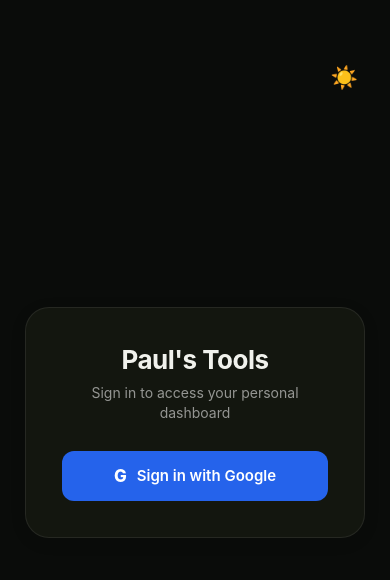
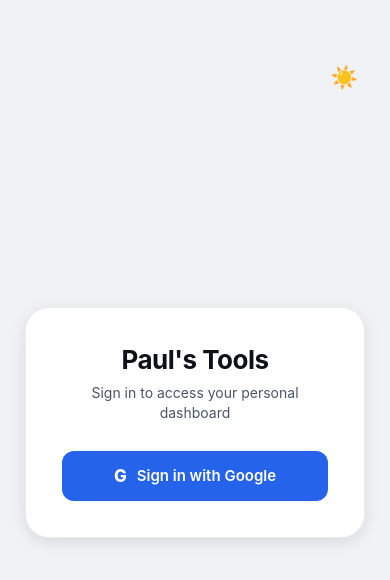
Before and after one commit to paulfulfer/PaulTools, a React Native app: screen /GolfTab in a window 390 px wide. Shown: the top 580 px of the page. Built offline with nearby package versions, Linux system fonts and the light colour scheme; no server answers; what @react-native-google-signin/google-signin would draw is missing.

Commit message:
revert theme

```diff
--- a/src/screens/finance/ExpenseLogScreen.js
+++ b/src/screens/finance/ExpenseLogScreen.js
@@ -9,9 +9,10 @@
 import 'firebase/compat/firestore';
 import { useTheme } from '../../context/ThemeContext';
 import { useAuth } from '../../context/AuthContext';
-import { MONO } from '../../theme';
 
 // ─── Constants ────────────────────────────────────────────────────────────────
+
+const MONO = Platform.select({ ios: 'Menlo', android: 'monospace' });
 
 const CATEGORIES = ['Equipment', 'Golf', 'Gas', 'Food', 'Social', 'Subscriptions', 'Emergency', 'Other'];
 
--- a/src/screens/finance/MealCostTrackerScreen.js
+++ b/src/screens/finance/MealCostTrackerScreen.js
@@ -8,7 +8,8 @@
 import 'firebase/compat/firestore';
 import { useTheme } from '../../context/ThemeContext';
 import { useAuth } from '../../context/AuthContext';
-import { MONO } from '../../theme';
+
+const MONO = Platform.select({ ios: 'Menlo', android: 'monospace' });
 
 // ─── Helpers ─────────────────────────────────────────────────────────────────
 
--- a/src/screens/finance/ShiftLogScreen.js
+++ b/src/screens/finance/ShiftLogScreen.js
@@ -9,9 +9,10 @@
 import 'firebase/compat/firestore';
 import { useTheme } from '../../context/ThemeContext';
 import { useAuth } from '../../context/AuthContext';
-import { MONO } from '../../theme';
 
 // ─── Constants ────────────────────────────────────────────────────────────────
+
+const MONO = Platform.select({ ios: 'Menlo', android: 'monospace' });
 
 const DEFAULT_JOBS = [
   { id: 'j1', title: 'SESP',          wage: 10.25, unit: 'hrs' },
--- a/src/screens/golf/ClubDistancesScreen.js
+++ b/src/screens/golf/ClubDistancesScreen.js
@@ -9,9 +9,10 @@
 import 'firebase/compat/firestore';
 import { useTheme } from '../../context/ThemeContext';
 import { useAuth } from '../../context/AuthContext';
-import { MONO } from '../../theme';
 
 // ─── Constants ────────────────────────────────────────────────────────────────
+
+const MONO = Platform.select({ ios: 'Menlo', android: 'monospace' });
 
 const TYPE_ORDER  = ['driver','wood','hybrid','iron','wedge','putter','ball','training','other'];
 const TYPE_LABELS = { driver:'Driver', wood:'Wood', hybrid:'Hybrid', iron:'Iron', wedge:'Wedge', putter:'Putter', ball:'Ball', training:'Training', other:'Other' };
--- a/src/screens/golf/EquipmentScreen.js
+++ b/src/screens/golf/EquipmentScreen.js
@@ -8,9 +8,10 @@
 import 'firebase/compat/firestore';
 import { useTheme } from '../../context/ThemeContext';
 import { useAuth } from '../../context/AuthContext';
-import { MONO } from '../../theme';
 
 // ─── Configuration ────────────────────────────────────────────────────────────
+
+const MONO = Platform.select({ ios: 'Menlo', android: 'monospace' });
 
 const SECTIONS = [
   { key:'driver',   label:'Drivers',                        icon:'🏌️', singular:'Driver'       },
--- a/src/screens/golf/RoundTrackerScreen.js
+++ b/src/screens/golf/RoundTrackerScreen.js
@@ -9,9 +9,10 @@
 import 'firebase/compat/firestore';
 import { useTheme } from '../../context/ThemeContext';
 import { useAuth } from '../../context/AuthContext';
-import { MONO } from '../../theme';
 
 // ─── Constants & helpers ──────────────────────────────────────────────────────
+
+const MONO = Platform.select({ ios: 'Menlo', android: 'monospace' });
 
 function scoreCol(score, par, c) {
   if (!score || !par) return c.amber;
--- a/src/screens/life/AcademicPlannerScreen.js
+++ b/src/screens/life/AcademicPlannerScreen.js
@@ -9,9 +9,10 @@
 import 'firebase/compat/firestore';
 import { useTheme } from '../../context/ThemeContext';
 import { useAuth } from '../../context/AuthContext';
-import { MONO } from '../../theme';
 
 // ─── Constants & helpers ──────────────────────────────────────────────────────
+
+const MONO = Platform.select({ ios: 'Menlo', android: 'monospace' });
 
 const COLORS      = ['#2a7de1','#0e9e70','#c27d08','#d03030','#6c5bbf','#e06030','#1899a8','#888888'];
 const COLOR_NAMES = ['Blue','Green','Amber','Red','Purple','Orange','Teal','Grey'];
--- a/src/screens/life/ClassDetailScreen.js
+++ b/src/screens/life/ClassDetailScreen.js
@@ -9,9 +9,10 @@
 import 'firebase/compat/firestore';
 import { useTheme } from '../../context/ThemeContext';
 import { useAuth } from '../../context/AuthContext';
-import { MONO } from '../../theme';
 
 // ─── Constants & helpers ──────────────────────────────────────────────────────
+
+const MONO = Platform.select({ ios: 'Menlo', android: 'monospace' });
 
 const COLORS       = ['#2a7de1','#0e9e70','#c27d08','#d03030','#6c5bbf','#e06030','#1899a8','#888888'];
 const ASSIGN_TYPES = ['Homework','Quiz','Exam','Project','Reading','Lab','Discussion','Other'];
--- a/src/screens/life/NetworkScreen.js
+++ b/src/screens/life/NetworkScreen.js
@@ -9,9 +9,10 @@
 import 'firebase/compat/firestore';
 import { useTheme } from '../../context/ThemeContext';
 import { useAuth } from '../../context/AuthContext';
-import { MONO } from '../../theme';
 
 // ─── Constants & helpers ──────────────────────────────────────────────────────
+
+const MONO = Platform.select({ ios: 'Menlo', android: 'monospace' });
 
 const TAGS = ['mentor','peer','professor','industry','recruiter','other'];
 
--- a/src/screens/life/WorkoutTrackerScreen.js
+++ b/src/screens/life/WorkoutTrackerScreen.js
@@ -8,7 +8,8 @@
 import 'firebase/compat/firestore';
 import { useTheme } from '../../context/ThemeContext';
 import { useAuth } from '../../context/AuthContext';
-import { MONO } from '../../theme';
+
+const MONO = Platform.select({ ios: 'Menlo', android: 'monospace' });
 
 // ─── Helpers ─────────────────────────────────────────────────────────────────
 
--- a/src/theme/index.js
+++ b/src/theme/index.js
@@ -1,76 +1,57 @@
-import { Platform } from 'react-native';
-
-// ─── Monospace font ───────────────────────────────────────────────────────────
-// Exported so screens can import centrally: import { MONO } from '../../theme'
-export const MONO = Platform.select({ ios: 'Courier New', android: 'monospace' });
-
-// ─── Design tokens ────────────────────────────────────────────────────────────
-
-const colors = {
-  // ── Primary tokens (new design system) ───────────────────────────────────
-  bg:        '#0a0c0a',                    // app background
-  surface:   '#13160f',                    // cards / panels
-  elevated:  '#1a1f16',                    // elevated surfaces, headers
-  accentBg:  '#1a2a1a',                    // tinted accent background
-  input:     '#0f120d',                    // form inputs
-  accent:    '#6bba70',                    // primary green accent
-  accentLt:  '#a8d878',                    // lighter accent / secondary highlight
-  text:      '#f0f1ec',                    // primary text
-  text2:     'rgba(255,255,255,0.55)',     // secondary text
-  text3:     'rgba(255,255,255,0.25)',     // muted / placeholder text
-  border:    'rgba(255,255,255,0.08)',     // subtle border
-  borderAc:  'rgba(107,186,112,0.25)',     // accent-tinted border
-
-  // ── Legacy aliases (backward compat — all existing screens use these) ─────
-  bgBase:        '#0a0c0a',                  // → bg
-  bgCard:        '#13160f',                  // → surface
-  bgGlass:       '#1a1f16',                  // → elevated
-  borderSubtle:  'rgba(255,255,255,0.08)',   // → border
-  borderGlass:   'rgba(255,255,255,0.08)',   // → border
-  textPrimary:   '#f0f1ec',                  // → text
-  textSecondary: 'rgba(255,255,255,0.55)',   // → text2
-  textMuted:     'rgba(255,255,255,0.25)',   // → text3
-
-  // Semantic colors reinterpreted in new green-forward palette
-  green:      '#6bba70',                    // → accent
-  greenGlow:  '#1a2a1a',                    // → accentBg
-  blue:       '#6bba70',                    // → accent (no distinct blue in new system)
-  blueGlow:   '#1a2a1a',                    // → accentBg
-  amber:      '#a8d878',                    // → accentLt (secondary / warm highlight)
-  amberGlow:  'rgba(168,216,120,0.12)',
-  purple:     '#8fba9a',                    // sage-green (harmonious purple stand-in)
-  purpleGlow: 'rgba(143,186,154,0.12)',
-  red:        '#e05c5c',                    // kept for destructive / error UI
-  redGlow:    'rgba(224,92,92,0.12)',
-  teal:       '#a8d878',                    // → accentLt
-  tealGlow:   'rgba(168,216,120,0.10)',
-
-  // Navigation / tab bar
-  tabBar:       '#0a0c0a',                  // → bg
-  tabBarBorder: 'rgba(255,255,255,0.08)',   // → border
-  tabInactive:  'rgba(255,255,255,0.25)',   // → text3
+export const lightTheme = {
+  dark: false,
+  colors: {
+    bgBase: '#f0f2f5',
+    bgCard: '#ffffff',
+    bgGlass: 'rgba(255,255,255,0.72)',
+    borderSubtle: 'rgba(0,0,0,0.07)',
+    borderGlass: 'rgba(255,255,255,0.9)',
+    textPrimary: '#0f1117',
+    textSecondary: '#4a5568',
+    textMuted: '#94a3b8',
+    green: '#00b37e',
+    greenGlow: 'rgba(0,179,126,0.12)',
+    blue: '#2563eb',
+    blueGlow: 'rgba(37,99,235,0.12)',
+    amber: '#d97706',
+    amberGlow: 'rgba(217,119,6,0.12)',
+    purple: '#7c3aed',
+    purpleGlow: 'rgba(124,58,237,0.12)',
+    red: '#dc2626',
+    redGlow: 'rgba(220,38,38,0.12)',
+    teal: '#0891b2',
+    tealGlow: 'rgba(8,145,178,0.12)',
+    tabBar: '#ffffff',
+    tabBarBorder: 'rgba(0,0,0,0.08)',
+    tabInactive: '#94a3b8',
+  },
 };
 
-const radii = {
-  sm:      6,
-  md:      10,
-  card:    14,
-  section: 20,
+export const darkTheme = {
+  dark: true,
+  colors: {
+    bgBase: '#0d1117',
+    bgCard: '#161b22',
+    bgGlass: 'rgba(22,27,34,0.92)',
+    borderSubtle: 'rgba(255,255,255,0.06)',
+    borderGlass: 'rgba(255,255,255,0.08)',
+    textPrimary: '#e6edf3',
+    textSecondary: '#8b949e',
+    textMuted: '#484f58',
+    green: '#2dd4bf',
+    greenGlow: 'rgba(45,212,191,0.10)',
+    blue: '#60a5fa',
+    blueGlow: 'rgba(96,165,250,0.10)',
+    amber: '#fbbf24',
+    amberGlow: 'rgba(251,191,36,0.10)',
+    purple: '#a78bfa',
+    purpleGlow: 'rgba(167,139,250,0.10)',
+    red: '#f87171',
+    redGlow: 'rgba(248,113,113,0.10)',
+    teal: '#22d3ee',
+    tealGlow: 'rgba(34,211,238,0.10)',
+    tabBar: '#0d1117',
+    tabBarBorder: 'rgba(255,255,255,0.08)',
+    tabInactive: '#484f58',
+  },
 };
-
-const typography = {
-  mono: MONO,
-};
-
-// ─── Single theme (dark-first design) ─────────────────────────────────────────
-export const theme = {
-  dark:       true,
-  colors,
-  radii,
-  typography,
-};
-
-// Legacy named exports — ThemeContext still imports these; both resolve to the
-// same design so toggling theme changes nothing visually (intentional).
-export const lightTheme = theme;
-export const darkTheme  = theme;
```
